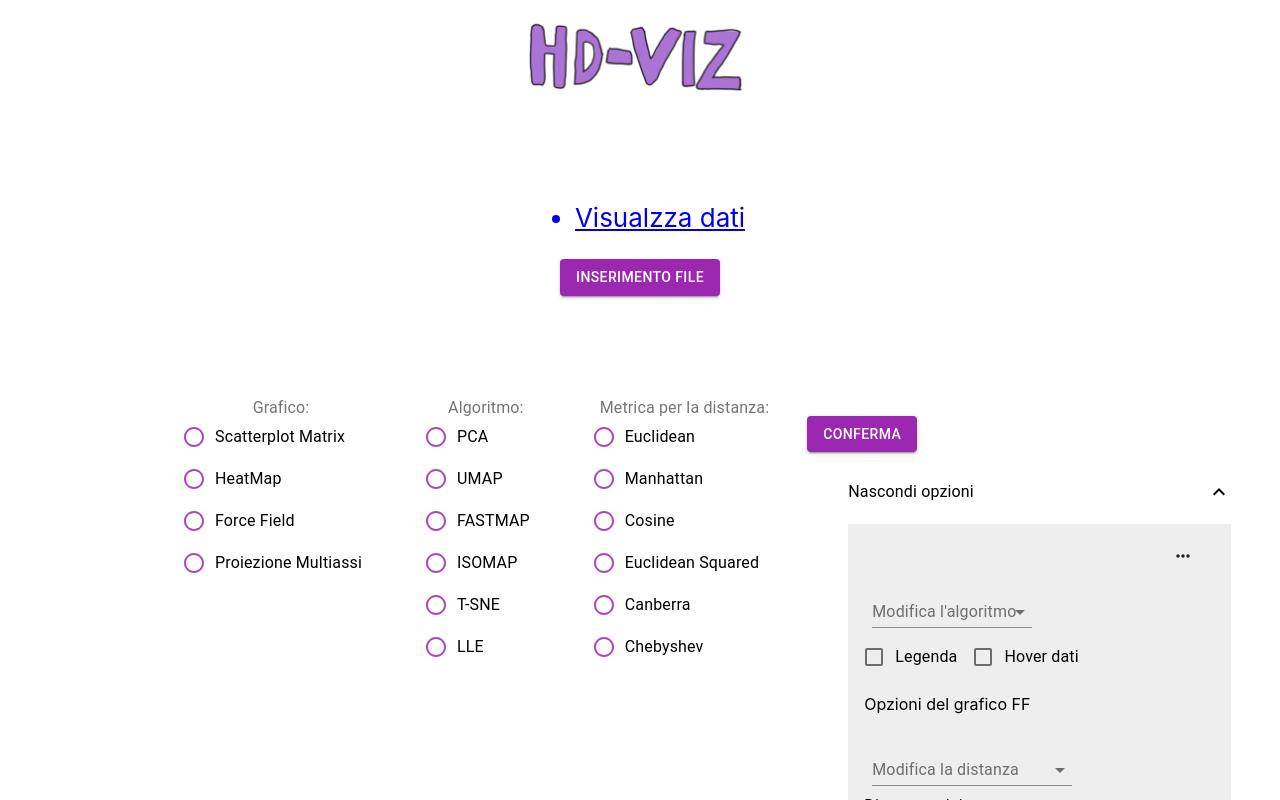
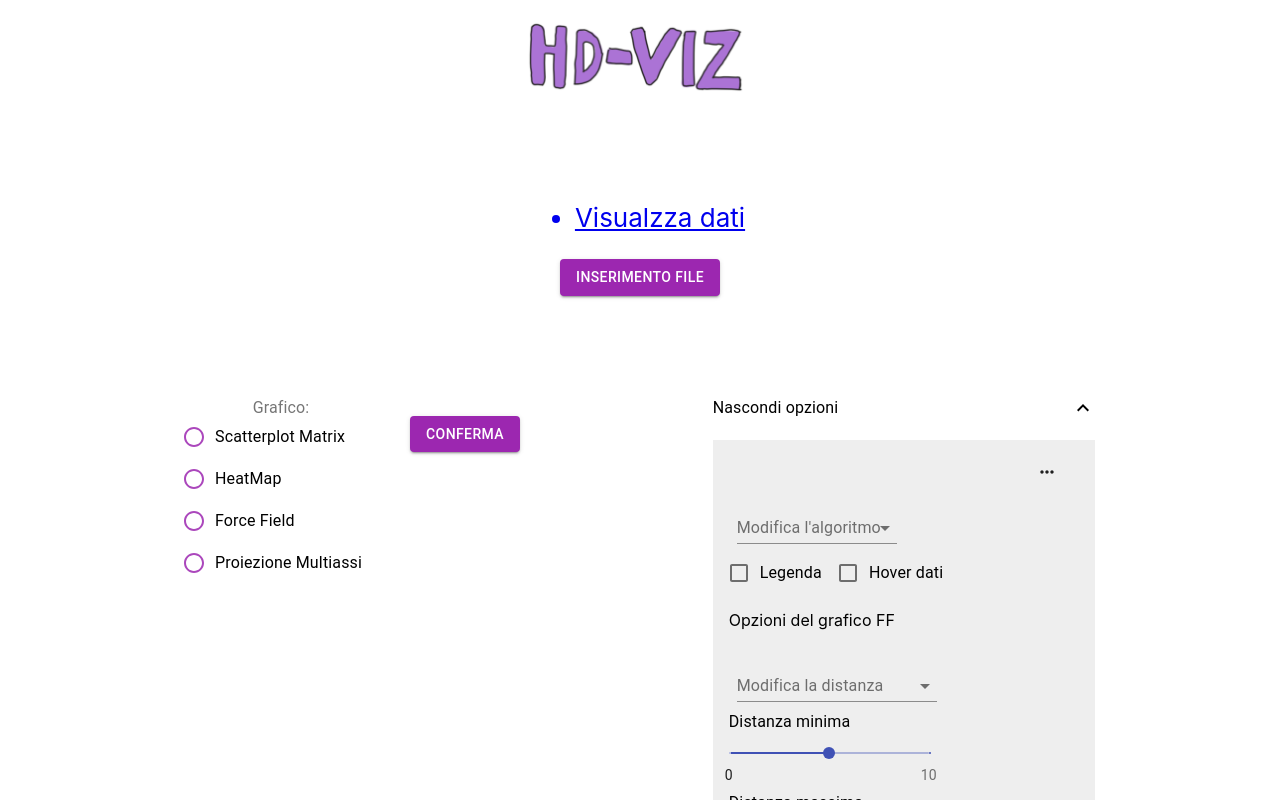
Before and after one commit to QuaranTeam2021/HD-Viz, a React (Create React App) app in the folder client/: page / in a window 1280 px wide. Shown: the top 800 px of the page. Built offline with nearby package versions, Linux system fonts and the light colour scheme.

Commit message:
radio dinamiche

```diff
--- a/client/src/view/components/GraphOption.js
+++ b/client/src/view/components/GraphOption.js
@@ -9,7 +9,7 @@ import SelectGraph from './SelectGraph';
 import { useMainController } from '../../controller/MainController';
 
 export default function GraphOption() {
-  const setGraph = useState('')[1];
+  const [selectedGraph, setGraph] = useState('');
   const [insert, setInsert] = React.useState([]);
   const [insertReadResult, setInsertReadResult] = useState('');
   const [selectedColumns, setSelectedColumns] = useState([]);
@@ -56,12 +56,12 @@ export default function GraphOption() {
       <Insert onChange={onChangeInsert} fileName={insert.name} onClick={onClickInsert} />
       {insert && insertReadResult}
       <SelectGraph onChange={onChangeGraph} />
-
-      <SelectAlgorithm onChange={onChangeAlgorithm} />
-      <SelectDimensione onChange={onChangeDimensione} />
+      {["Scatterplot Matrix", "Proiezione Multiassi"].includes(selectedGraph) && <SelectAlgorithm onChange={onChangeAlgorithm} /> }
+      {["HeatMap", "Force Field"].includes(selectedGraph) && <SelectDimensione onChange={onChangeDimensione} /> }
       <SelectColumns onChange={onChangeColumns} />
 
       <ButtonConfirm />
+
     </div>
   );
 }
```
Also changed, not shown: 2 other files (tests, documents, lock files or other folders).
